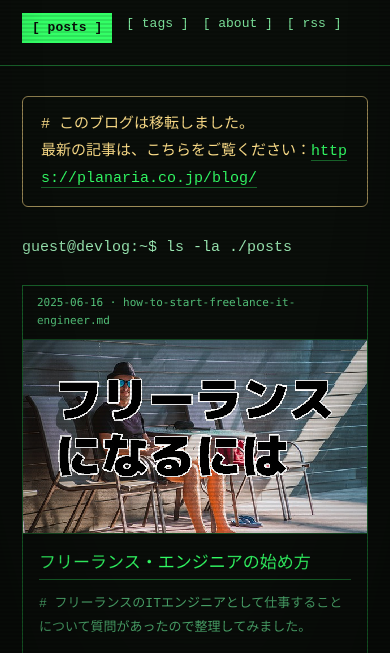
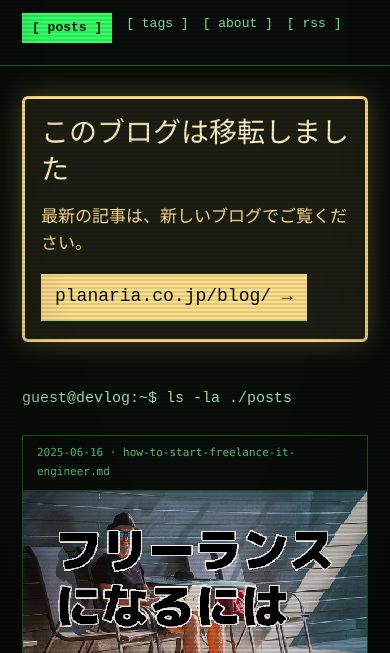
Before and after one commit to pakhuncho/pakhuncho.github.io, a plain HTML site: page pakhuncho-blog/index.html in a window 390 px wide. Shown: the part 163-816 px from the top of the page. Drawn offline with Linux system fonts and the light colour scheme; a web font is replaced by a local one.

Commit message:
Make the moved notice on the blog top page large and prominent
- Show a big framed notice ("このブログは移転しました") with a button link to planaria.co.jp/blog/
- Add .dl-moved-top styles for PC and mobile

Co-Authored-By: Claude Sonnet 5.5 <noreply@anthropic.com>
Claude-Session: https://claude.ai/code/session_014EYQWs1iNkqWDXz4nss7JU

```diff
--- a/pakhuncho-blog/assets/css/style.css
+++ b/pakhuncho-blog/assets/css/style.css
@@ -157,3 +157,19 @@ a.dl-link:hover { color: #baffcf; border-bottom-color: #baffcf; }
   border: 1px solid rgba(255,224,138,0.6); border-radius: 6px; padding: 14px 18px; margin: 0 0 28px;
 }
 .dl-moved .dl-link { word-break: break-all; }
+
+/* 移転のお知らせ（トップページ用・大きく） */
+.dl-moved-top {
+  max-width: none; font-size: 26px; line-height: 1.6; padding: 28px 32px; margin: 0 0 44px;
+  border: 3px solid #ffe08a; background: rgba(255,224,138,0.08); box-shadow: 0 0 28px rgba(255,224,138,0.28);
+}
+.dl-moved-top .dl-moved-title { display: block; font-size: 44px; line-height: 1.3; margin-bottom: 14px; color: #fff1c4; }
+.dl-moved-top .dl-link {
+  display: inline-block; margin-top: 16px; padding: 12px 22px; font-size: 28px; line-height: 1.4;
+  color: #0a0e0a; background: #ffe08a; text-decoration: none; word-break: break-all;
+}
+@media (max-width: 560px) {
+  .dl-moved-top { font-size: 17px; padding: 18px 16px; }
+  .dl-moved-top .dl-moved-title { font-size: 28px; }
+  .dl-moved-top .dl-link { font-size: 18px; padding: 10px 14px; }
+}
--- a/pakhuncho-blog/index.html
+++ b/pakhuncho-blog/index.html
@@ -44,7 +44,7 @@
 
 <main class="dl-main">
 
-<div class="dl-moved"># このブログは移転しました。<br>最新の記事は、こちらをご覧ください：<a class="dl-link" href="https://planaria.co.jp/blog/">https://planaria.co.jp/blog/</a></div>
+<div class="dl-moved dl-moved-top"><span class="dl-moved-title">このブログは移転しました</span>最新の記事は、新しいブログでご覧ください。<br><a class="dl-link" href="https://planaria.co.jp/blog/">planaria.co.jp/blog/ &rarr;</a></div>
 <div class="dl-prompt">guest@devlog:~$ ls -la ./posts<span class="dl-cursor"></span></div>
 <div class="dl-card-grid">
 <div class="dl-card">
```
